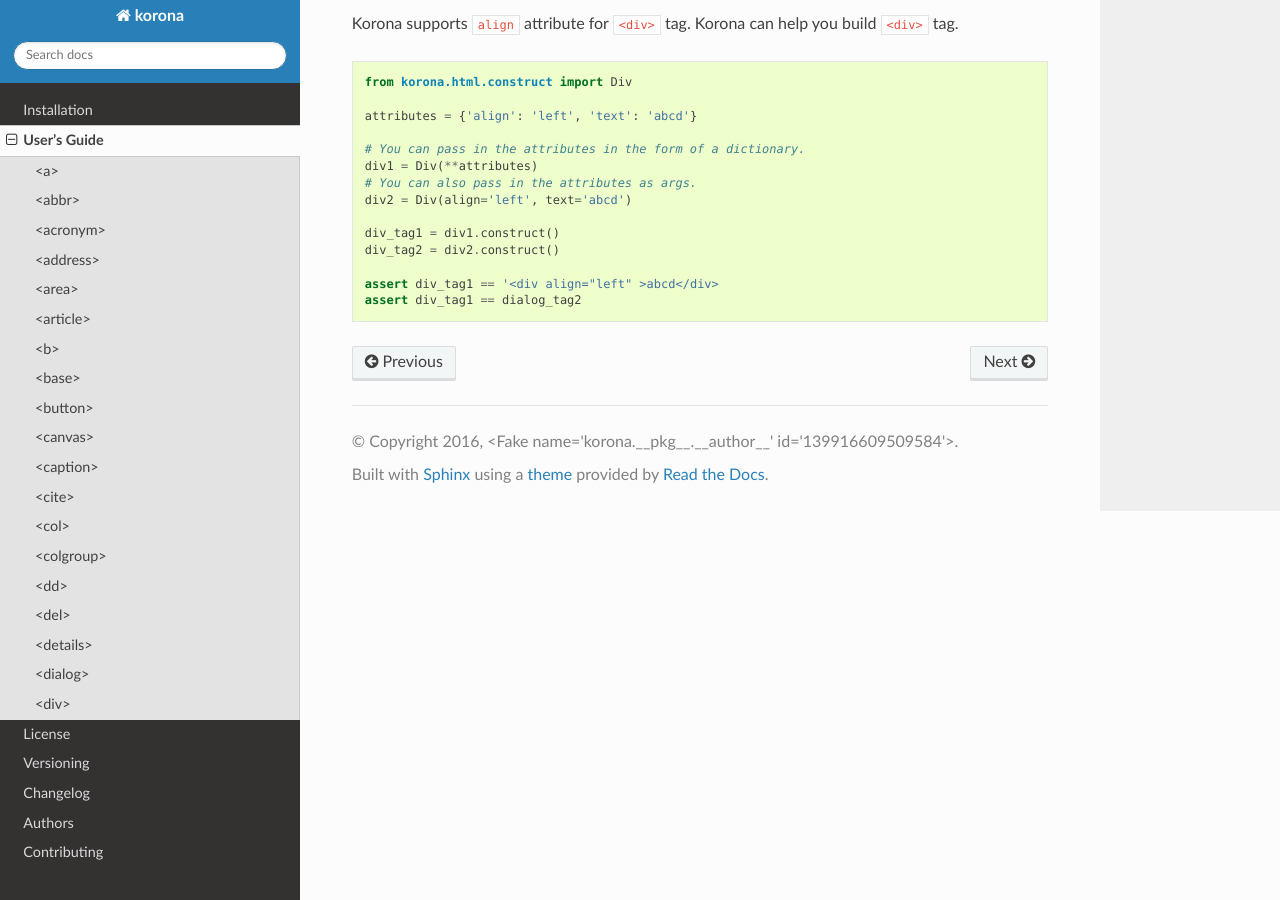
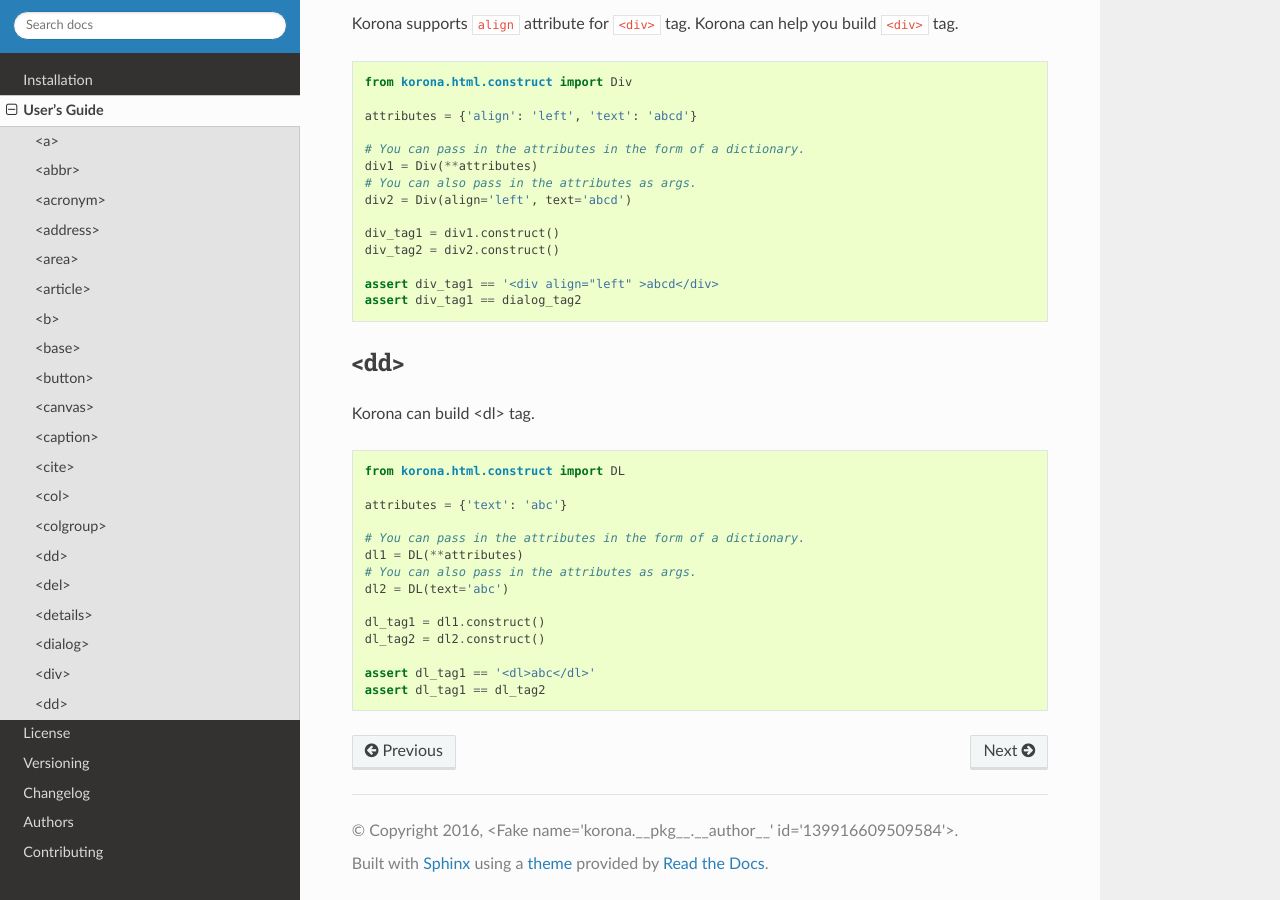
Before and after one commit to bharadwajyarlagadda/korona, a Sphinx documentation site: the page built from docs/guide.rst, in a window 1280 px wide and 900 px high, scrolled down 9236 px. Built offline with Sphinx 7.4.7 and the Read the Docs theme 2.0.0, drawn with Linux system fonts in a browser that asks for light colours; the version number could not be read and is left out.

Commit message:
Added an example for constructing <dl></dl> tag

```diff
--- a/docs/guide.rst
+++ b/docs/guide.rst
@@ -499,3 +499,25 @@ Korona supports ``align`` attribute for ``<div>`` tag. Korona can help you build
 
     assert div_tag1 == '<div align="left" >abcd</div>
     assert div_tag1 == dialog_tag2
+
+<dd>
+----
+
+Korona can build <dl> tag.
+
+.. code-block:: python
+
+    from korona.html.construct import DL
+
+    attributes = {'text': 'abc'}
+
+    # You can pass in the attributes in the form of a dictionary.
+    dl1 = DL(**attributes)
+    # You can also pass in the attributes as args.
+    dl2 = DL(text='abc')
+
+    dl_tag1 = dl1.construct()
+    dl_tag2 = dl2.construct()
+
+    assert dl_tag1 == '<dl>abc</dl>'
+    assert dl_tag1 == dl_tag2
```
